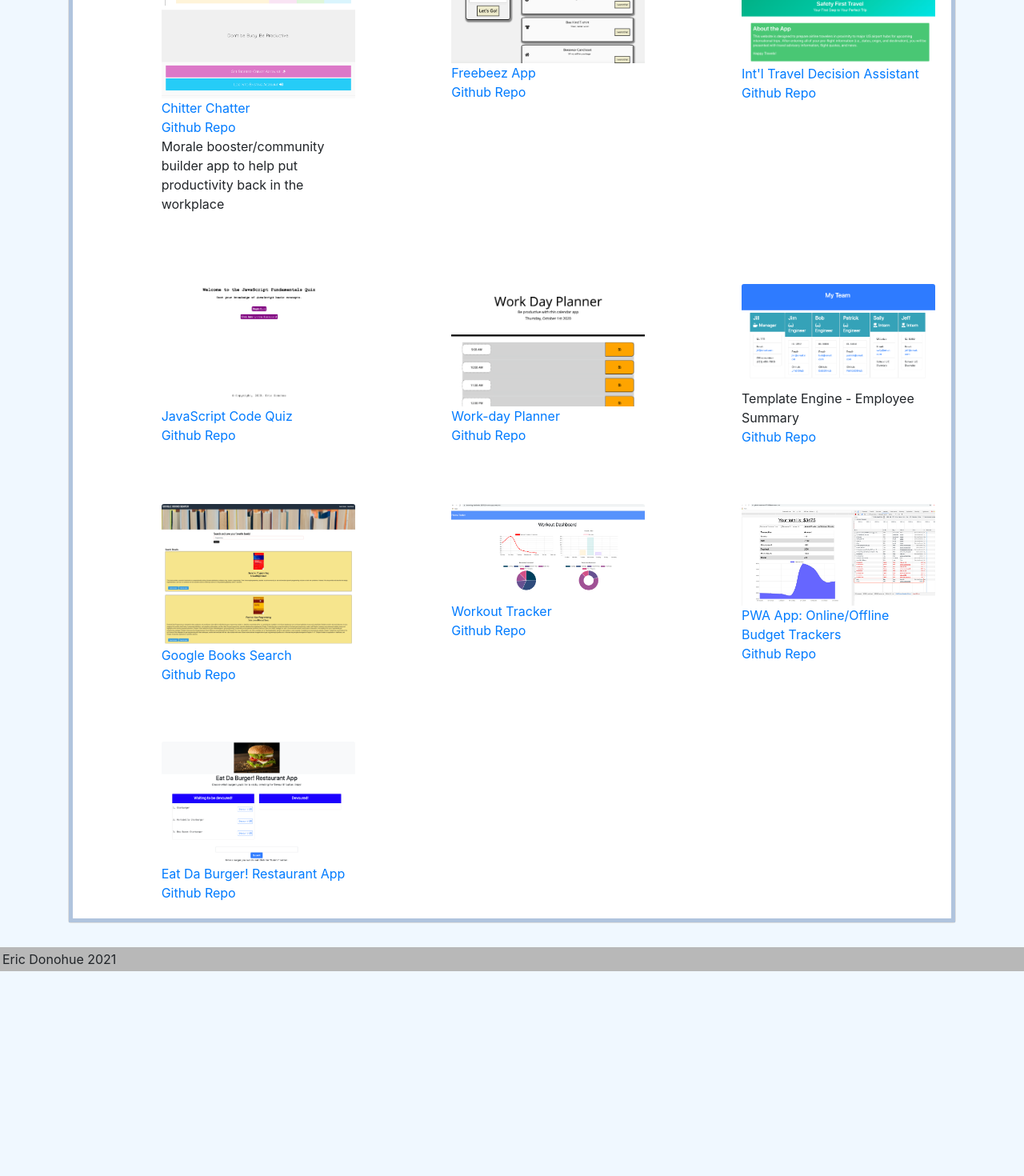
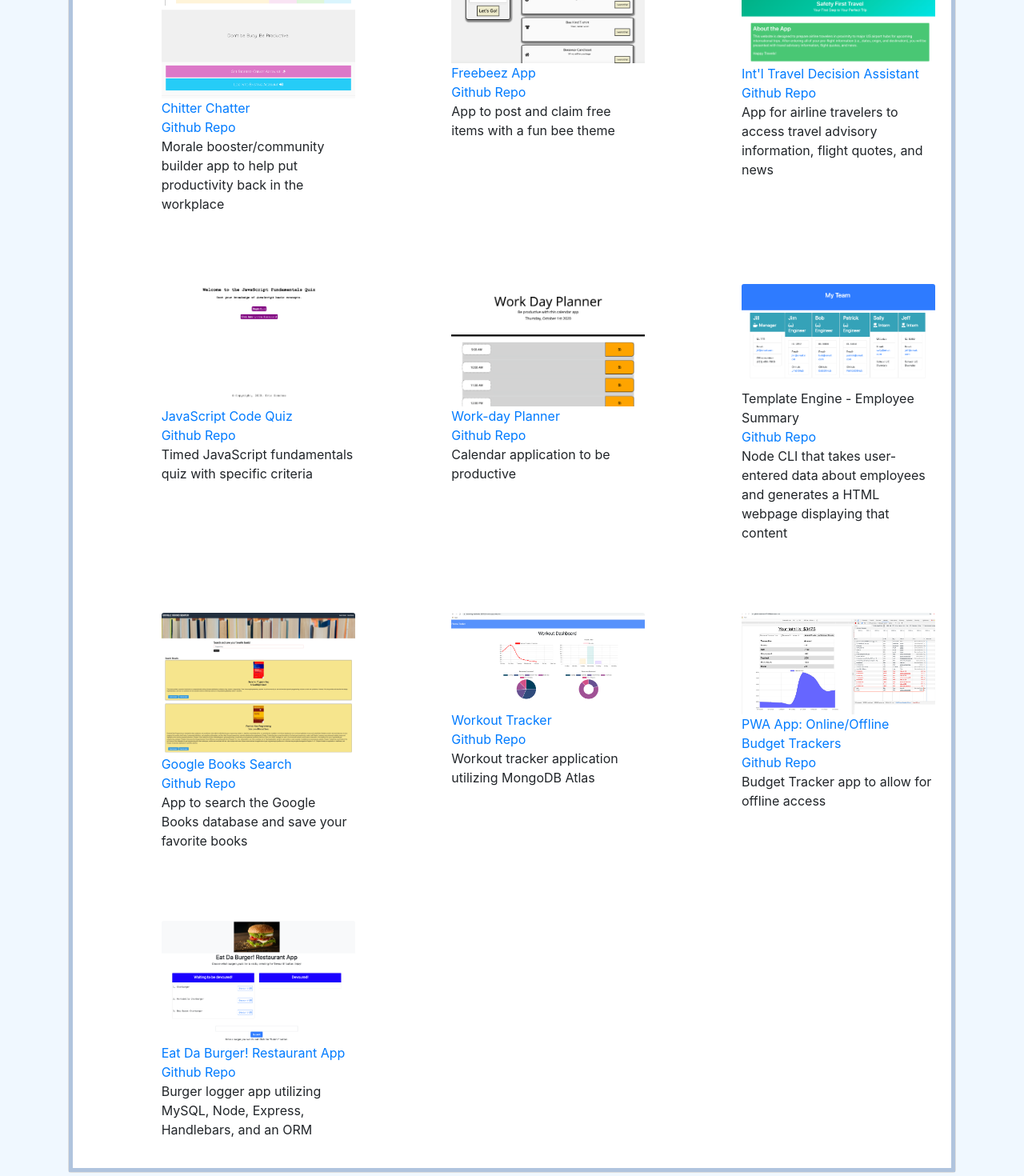
Before and after one commit to edonohue8/react-portfolio, a React (Create React App) app: page /Portfolio in a window 1280 px wide. Shown: the part 320-1790 px from the top of the page at 80% size. Before the commit the page ends 1534 px from the top, so only its background shows below. Built offline with nearby package versions, Linux system fonts and the light colour scheme.

Commit message:
updated portfolio page with project descriptions

```diff
--- a/src/pages/Portfolio.js
+++ b/src/pages/Portfolio.js
@@ -54,6 +54,8 @@ const Portfolio = () => {
                                     <a href="https://project2-group5.herokuapp.com/">Freebeez App</a>
                                     <br></br>
                                     <a href="https://github.com/edonohue8/Freebeez">Github Repo</a>
+                                    <br></br>
+                                    <p>App to post and claim free items with a fun bee theme</p>
                                 </article>
 
                             </div>
@@ -68,6 +70,8 @@ const Portfolio = () => {
                                     <a href="https://edonohue8.github.io/project-1/">Int'l Travel Decision Assistant</a>
                                     <br></br>
                                     <a href="https://github.com/edonohue8/project-1">Github Repo</a>
+                                    <br></br>
+                                    <p>App for airline travelers to access travel advisory information, flight quotes, and news</p>
                                 </article>
 
                             </div>
@@ -90,6 +94,8 @@ const Portfolio = () => {
                                     <a href="https://edonohue8.github.io/code-quiz/">JavaScript Code Quiz</a>
                                     <br></br>
                                     <a href="https://github.com/edonohue8/code-quiz">Github Repo</a>
+                                    <br></br>
+                                    <p>Timed JavaScript fundamentals quiz with specific criteria</p>
                                 </article>
 
                             </div>
@@ -104,6 +110,8 @@ const Portfolio = () => {
                                     <a href="https://edonohue8.github.io/work-day-planner/">Work-day Planner</a>
                                     <br></br>
                                     <a href="https://github.com/edonohue8/work-day-planner">Github Repo</a>
+                                    <br></br>
+                                    <p>Calendar application to be productive</p>
                                 </article>
 
                             </div>
@@ -116,8 +124,10 @@ const Portfolio = () => {
 
                                 <article>
                                     Template Engine - Employee Summary
-                                        <br></br>
+                                    <br></br>
                                     <a href="https://github.com/edonohue8/templateengine-employeesummary">Github Repo</a>
+                                    <br></br>
+                                    <p>Node CLI that takes user-entered data about employees and generates a HTML webpage displaying that content</p>
                                 </article>
 
                             </div>
@@ -140,6 +150,8 @@ const Portfolio = () => {
                                     <a href="https://afternoon-chamber-11662.herokuapp.com/">Google Books Search</a>
                                     <br></br>
                                     <a href="https://github.com/edonohue8/google-books-search">Github Repo</a>
+                                    <br></br>
+                                    <p>App to search the Google Books database and save your favorite books</p>
                                 </article>
 
                             </div>
@@ -154,6 +166,8 @@ const Portfolio = () => {
                                     <a href="https://blooming-badlands-26752.herokuapp.com/">Workout Tracker</a>
                                     <br></br>
                                     <a href="https://github.com/edonohue8/workout-tracker">Github Repo</a>
+                                    <br></br>
+                                    <p>Workout tracker application utilizing MongoDB Atlas</p>
                                 </article>
 
                             </div>
@@ -168,6 +182,8 @@ const Portfolio = () => {
                                     <a href="https://glacial-reaches-67160.herokuapp.com/">PWA App: Online/Offline Budget Trackers</a>
                                     <br></br>
                                     <a href="https://github.com/edonohue8/pwa-budget-tracker">Github Repo</a>
+                                    <br></br>
+                                    <p>Budget Tracker app to allow for offline access</p>
                                 </article>
 
                             </div>
@@ -190,6 +206,8 @@ const Portfolio = () => {
                                     <a href="https://safe-citadel-99882.herokuapp.com/burgers">Eat Da Burger! Restaurant App</a>
                                     <br></br>
                                     <a href="https://github.com/edonohue8/burger">Github Repo</a>
+                                    <br></br>
+                                    <p>Burger logger app utilizing MySQL, Node, Express, Handlebars, and an ORM</p>
                                 </article>
 
                             </div>
```
Also changed, not shown: 1 other file (tests, documents, lock files or other folders).
